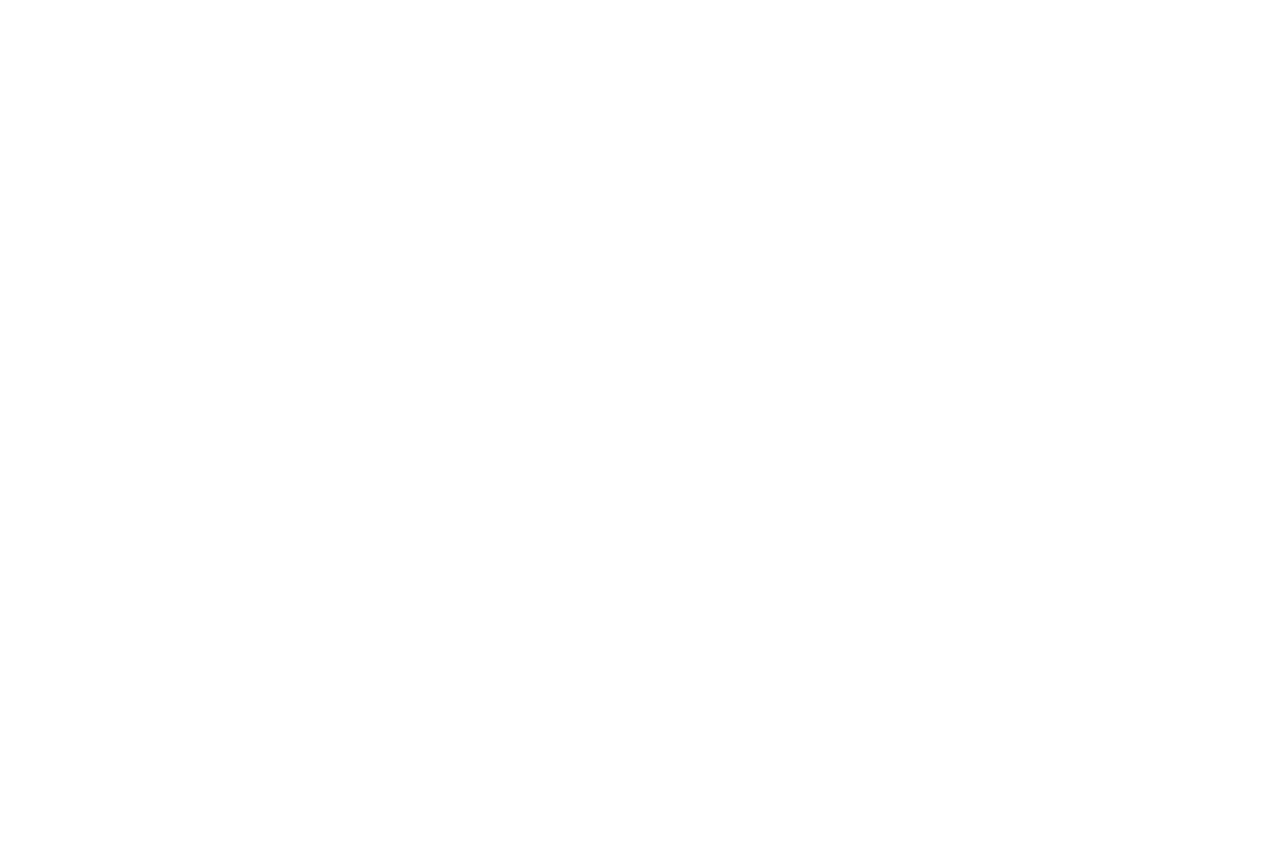
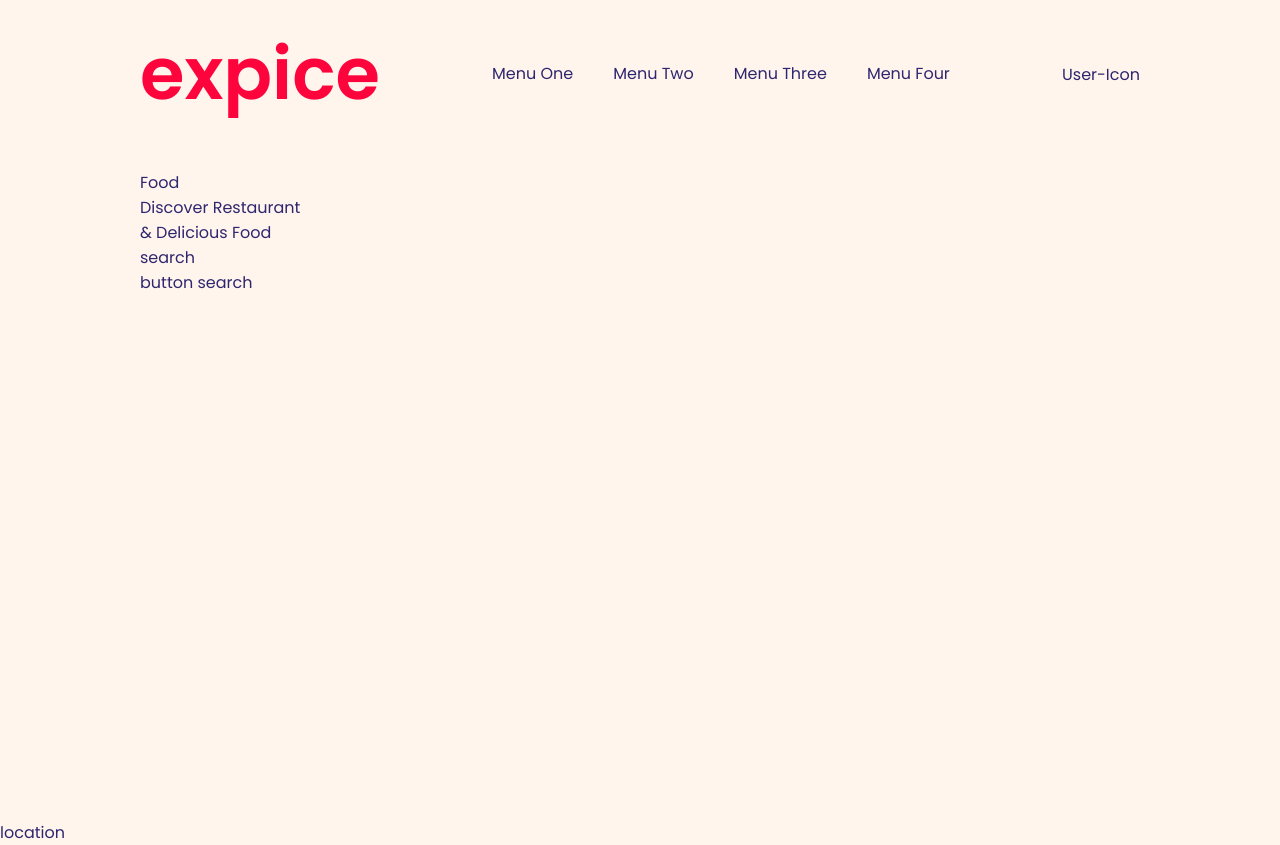
Before and after one commit to PanupongDeve/html-css-landingpage-expice-resturant, a plain HTML site: page index.html in a window 1280 px wide. Before the commit the page ends 800 px from the top, so only its background shows below. Drawn offline with nearby package versions, Linux system fonts and the light colour scheme.

Commit message:
[Add] - home section

```diff
--- a/assets/css/styles.css
+++ b/assets/css/styles.css
@@ -20,7 +20,7 @@
     --font-semi-bold: 600;
 
     /* Font size for large devices */
-    @media screen and (min-width: 968px) {
+    /* @media screen and (min-width: 968px) {
         :root {
             --big-font-size: 3rem;
             --h1-font-size: 2.25rem;
@@ -30,10 +30,10 @@
             --small-font-size: .875rem;
             --smaller-font-size: .813rem;
         }
-    }
+    } */
 
      /*========== Colors ==========*/
-     --color-primary: #2e266f;
+     --color-primary: #2E266F;
      --color-secondary: #FE043C;
      --color-grey: #707070;
      --body-color: #FFEDDE;
@@ -54,3 +54,87 @@
 html {
     scroll-behavior: smooth;
 }
+
+ul {
+    list-style: none;
+}
+
+a {
+    text-decoration: none;
+}
+
+img {
+    max-width: 100%;
+    height: auto;
+}
+
+body {
+    background-color: var(--backgroud-color);
+    min-width: 100vw;
+    min-height: 100vh;
+    font-family: var(--body-font);
+    color: var(--color-primary);
+}
+/*==================== Reuse ====================*/
+.section {
+    padding: 20px 140px;
+}
+
+
+
+/*==================== Navbar ====================*/
+
+.header {
+    height: 150px;
+    padding: 20px 140px;
+}
+
+.nav__container {
+    display: flex;
+    justify-content: space-between;
+    align-items: center;
+}
+
+
+.nav__logo {
+    color: var(--color-secondary);
+    font-size: 72px;
+    font-weight: bold;
+    line-height: 108px;
+    font-style: normal;
+}
+
+.nav__menu {
+    display: flex;
+}
+
+.nav__menu-item {
+    padding: 20px;
+    font-size: 1rem;
+    line-height: 24px;
+    text-align: center;
+
+}
+
+.nav__user-setting {
+
+}
+
+/*==================== HOME ====================-->*/
+
+.home {
+
+}
+
+.home__container {
+
+}
+
+.home__showcase {
+    height: 650px;
+}
+
+.home__location {
+    position: absolute;
+    left: 0px;
+}
--- a/index.html
+++ b/index.html
@@ -12,7 +12,48 @@
     <link rel="stylesheet" href="assets/css/styles.css">
 </head>
 <body>
-
+    <!--==================== HEADER ====================-->
+    <header class="header">
+        <nav class="nav__container">
+            <div class="nav__logo">expice</div>
+            <ul class="nav__menu">
+                <li class="nav__menu-item">Menu One</li>
+                <li class="nav__menu-item">Menu Two</li>
+                <li class="nav__menu-item">Menu Three</li>
+                <li class="nav__menu-item">Menu Four</li>
+            </ul>
+            <div class="nav__user-setting">User-Icon</div>
+        </nav>
+    </header>
+    <main class="main">
+        <!--==================== HOME ====================-->
+        <section class="home section" id="home">
+            <div class="home__container">
+                <div class="home__showcase">
+                    <div class="home__food-container">
+                        <div class="home__food-title">
+                            Food
+                        </div>
+                        <div class="home__food-subtitle">
+                            Discover Restaurant <br>
+                            & Delicious Food
+                        </div>
+                        <div class="home__food-search">
+                            <div class="home__food-input">
+                                    search
+                            </div>
+                            <div class="home__food-button">
+                                    button search
+                            </div>
+                        </div>
+                    </div>
+                </div>
+                <div class="home__location">
+                    location
+                </div>
+            </div>
+        </section>
+    </main>
 
     <!--==================== MAIN JS ====================-->
     <script src="assets/js/main.js"></script>
```
Also changed, not shown: 1 other file.
